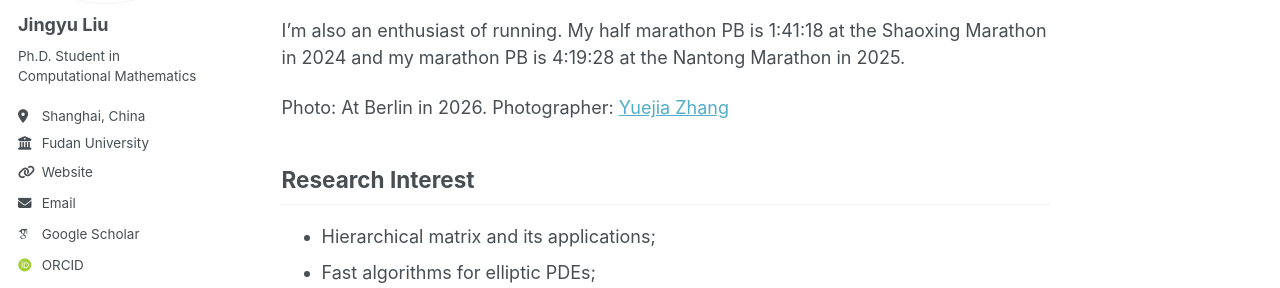
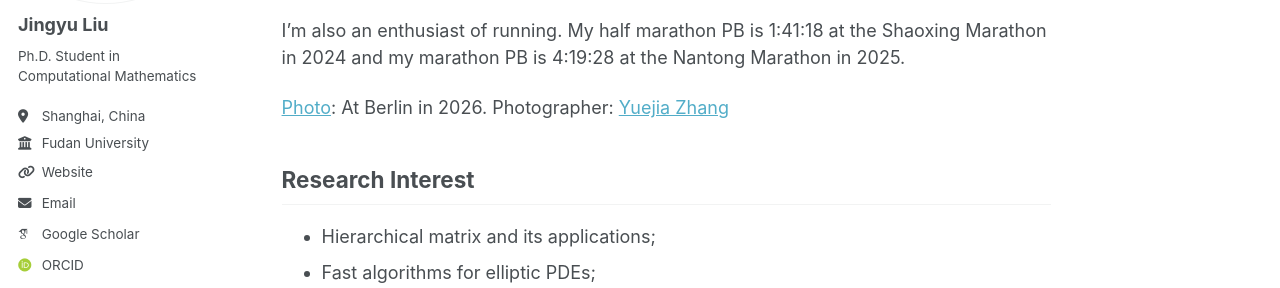
Before and after one commit to JingyuLiuMath/JingyuLiuMath.github.io, a Jekyll site: the page built from _pages/about.md, in a window 1280 px wide and 959 px high. Shown: the part 229-517 px from the top of the window. Built offline with Jekyll 4.4.1, drawn with Linux system fonts in a browser that asks for light colours; some web fonts are replaced.

Commit message:
update photo

```diff
--- a/_pages/about.md
+++ b/_pages/about.md
@@ -11,7 +11,7 @@ I'm a fourth year Ph.D. student in the School of Mathematical Sciences, Fudan Un
 
 I'm also an enthusiast of running. My half marathon PB is 1:41:18 at the Shaoxing Marathon in 2024 and my marathon PB is 4:19:28 at the Nantong Marathon in 2025.
 
-Photo: At Berlin in 2026. Photographer: [Yuejia Zhang](https://ninotreve.github.io/)
+[Photo](/images/jingyu_berlin_2026.jpg): At Berlin in 2026. Photographer: [Yuejia Zhang](https://ninotreve.github.io/)
 
 ## Research Interest
 
```
